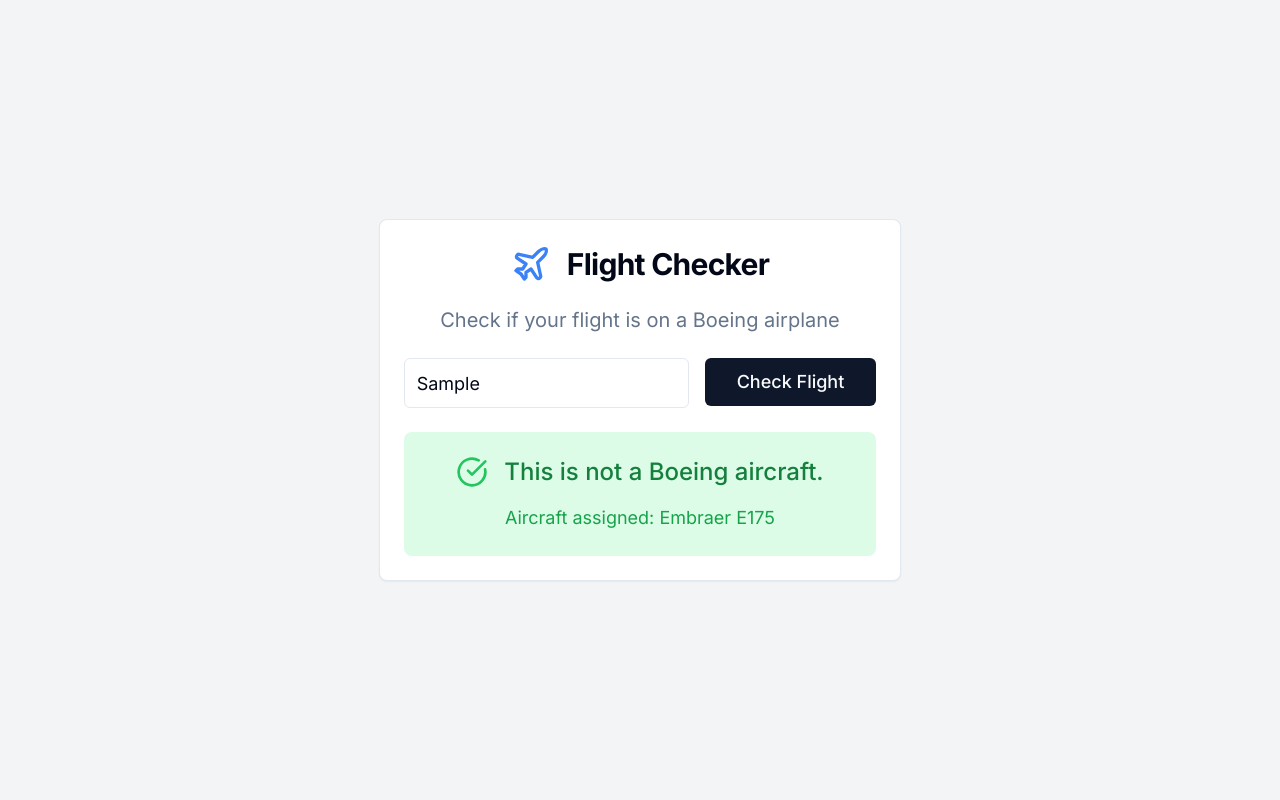
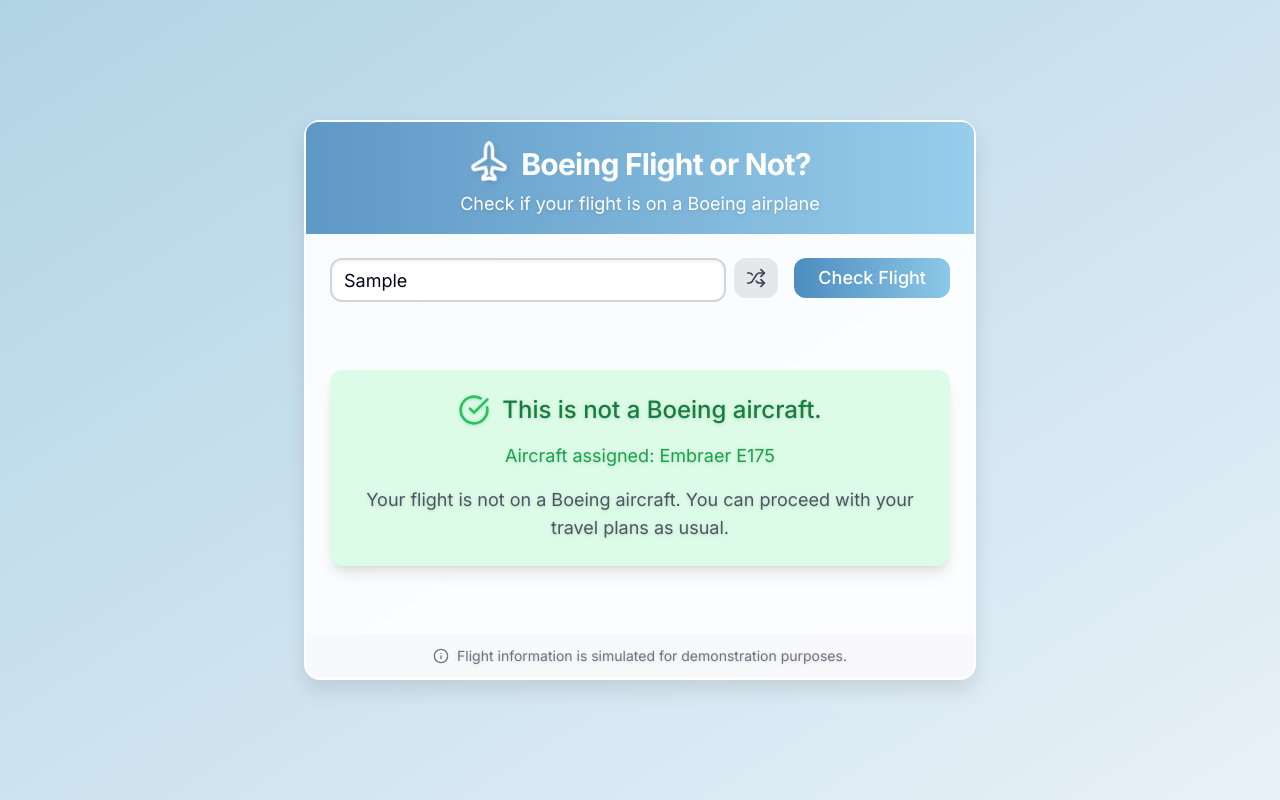
Before and after one commit to ryan-huang1/ismyplaneaboeing.info, a Next.js app in the folder is-my-plane-a-boeing/: page / in a window 1280 px wide. Both pictures are taken after typing "Sample" into the empty fields and a click on the button "Check Flight". Built offline with nearby package versions, Linux system fonts and the light colour scheme.

Commit message:
add updated compoennt

```diff
--- a/is-my-plane-a-boeing/src/app/page.tsx
+++ b/is-my-plane-a-boeing/src/app/page.tsx
@@ -2,7 +2,7 @@
 
 export default function Home() {
   return (
-    <main className="min-h-screen flex items-center justify-center bg-gray-100">
+    <main className="min-h-screen w-full bg-gray-100">
       <FlightChecker />
     </main>
   )
--- a/is-my-plane-a-boeing/src/components/FlightChecker.tsx
+++ b/is-my-plane-a-boeing/src/components/FlightChecker.tsx
@@ -3,8 +3,8 @@
 import { useState } from 'react'
 import { Button } from "@/components/ui/button"
 import { Input } from "@/components/ui/input"
-import { Card, CardContent, CardDescription, CardHeader, CardTitle } from "@/components/ui/card"
-import { Loader2, CheckCircle, XCircle, Plane, ExternalLink, AlertCircle } from "lucide-react"
+import { Card, CardContent, CardDescription, CardHeader, CardTitle, CardFooter } from "@/components/ui/card"
+import { Loader2, CheckCircle, XCircle, Plane, ExternalLink, AlertCircle, Info, Shuffle } from "lucide-react"
 
 interface FlightInfo {
   type: 'Boeing' | 'Not Boeing' | 'Not Found';
@@ -15,14 +15,14 @@
   return new Promise((resolve) => {
     setTimeout(() => {
       const random = Math.random()
-      if (random < 0.33) {
+      if (random < 1/3) {
         resolve({ type: 'Boeing', aircraft: ['Boeing 737 MAX', 'Boeing 787 Dreamliner', 'Boeing 777'][Math.floor(Math.random() * 3)] })
-      } else if (random < 0.66) {
+      } else if (random < 2/3) {
         resolve({ type: 'Not Boeing', aircraft: ['Airbus A320', 'Airbus A350', 'Embraer E175'][Math.floor(Math.random() * 3)] })
       } else {
         resolve({ type: 'Not Found' })
       }
-    }, 1500)
+    }, 200)
   })
 }
 
@@ -30,8 +30,15 @@
   return new Promise((resolve) => {
     setTimeout(() => {
       resolve()
-    }, 2000)
+    }, 200)
   })
+}
+
+const generateRandomFlightNumber = (): string => {
+  const airlines = ['AA', 'UA', 'DL', 'WN', 'BA', 'LH', 'AF', 'KL', 'EK', 'QR']
+  const airline = airlines[Math.floor(Math.random() * airlines.length)]
+  const number = Math.floor(Math.random() * 9000) + 1000
+  return `${airline}${number}`
 }
 
 export default function Component() {
@@ -70,108 +77,155 @@
     }
   }
 
+  const handleRandomFlight = () => {
+    const randomFlight = generateRandomFlightNumber()
+    setFlightNumber(randomFlight)
+  }
+
   return (
-    <div className="min-h-screen flex items-center justify-center bg-gray-100 p-4">
-      <Card className="w-full max-w-2xl mx-auto">
-        <CardHeader className="text-center">
-          <CardTitle className="text-3xl font-bold flex items-center justify-center gap-4 mb-4">
-            <Plane className="h-10 w-10 text-blue-500" />
-            Flight Checker
+    <div className="min-h-screen flex items-center justify-center bg-gradient-to-br from-[#B1D4E5] to-[#E8F1F8] p-4">
+      <Card className="w-full max-w-2xl mx-auto h-[560px] flex flex-col bg-white/90 backdrop-blur-sm border-2 border-white rounded-2xl shadow-[0_10px_20px_rgba(0,0,0,0.1)] transform perspective-1000 hover:rotate-y-1 transition-all duration-300 hover:shadow-[0_20px_30px_rgba(0,0,0,0.2)]">
+        <CardHeader className="text-center py-4 bg-gradient-to-r from-[#4C8CBF] to-[#8CC8E8] text-white rounded-t-xl relative overflow-hidden">
+          <div className="absolute inset-0 bg-white/10"></div>
+          <CardTitle className="text-3xl font-bold flex items-center justify-center gap-3 mb-2 relative z-10">
+            <Plane className="h-10 w-10 text-white transform -rotate-45 drop-shadow-md" />
+            Boeing Flight or Not?
           </CardTitle>
-          <CardDescription className="text-xl">
+          <CardDescription className="text-lg text-white relative z-10 drop-shadow">
             Check if your flight is on a Boeing airplane
           </CardDescription>
         </CardHeader>
-        <CardContent className="space-y-6">
-          <form onSubmit={handleSubmit} className="space-y-6">
+        <CardContent className="flex-grow flex flex-col justify-center space-y-6 p-6 overflow-y-auto">
+          <form onSubmit={handleSubmit} className="space-y-4">
             <div className="flex flex-col sm:flex-row space-y-4 sm:space-y-0 sm:space-x-4">
+              <div className="flex-grow flex space-x-2">
                 <Input
                   type="text"
-                placeholder="Enter flight number"
+                  placeholder="Enter flight number (e.g., AA1234)"
                   value={flightNumber}
                   onChange={(e) => setFlightNumber(e.target.value)}
                   required
-                className="flex-grow text-lg py-6"
+                  className="flex-grow text-lg py-5 border-2 border-gray-300 rounded-xl shadow-inner"
                 />
+                <Button
+                  type="button"
+                  onClick={handleRandomFlight}
+                  className="px-3 bg-gray-200 hover:bg-gray-300 text-gray-700 rounded-xl transform transition-all duration-200 hover:scale-105 active:scale-95"
+                  title="Generate random flight number"
+                >
+                  <Shuffle className="h-5 w-5" />
+                </Button>
+              </div>
               <Button
                 type="submit"
                 disabled={loading}
-                className="w-full sm:w-auto text-lg py-6 px-8"
+                className="w-full sm:w-auto text-lg py-5 px-6 bg-gradient-to-r from-[#4C8CBF] to-[#8CC8E8] text-white rounded-xl transform transition-all duration-200 hover:scale-105 hover:shadow-lg active:scale-95"
               >
-                {loading ? <Loader2 className="h-6 w-6 animate-spin" /> : 'Check Flight'}
+                {loading ? <Loader2 className="h-5 w-5 animate-spin" /> : 'Check Flight'}
               </Button>
             </div>
           </form>
-          {result && (
-            <div className={`p-6 rounded-lg ${
-              result.type === 'Boeing' ? 'bg-red-100' :
-              result.type === 'Not Boeing' ? 'bg-green-100' :
-              'bg-yellow-100'
+          <div className="flex-grow flex items-center justify-center">
+            {result ? (
+              <div className={`w-full p-6 rounded-xl shadow-lg transform transition-all duration-300 ${
+                result.type === 'Boeing' ? 'bg-[#E8F1F8] hover:bg-[#D1E5F0]' :
+                result.type === 'Not Boeing' ? 'bg-green-100 hover:bg-green-200' :
+                'bg-yellow-100 hover:bg-yellow-200'
               }`}>
-              <div className="flex flex-row items-center justify-center space-x-4 mb-4">
+                <div className="flex flex-col items-center justify-center space-y-4">
+                  <div className="flex items-center justify-center space-x-3">
                     {result.type === 'Boeing' && (
                       <>
-                    <XCircle className="text-red-500 h-8 w-8 flex-shrink-0" />
-                    <span className="text-red-700 text-2xl font-medium">This is a Boeing aircraft.</span>
+                        <AlertCircle className="text-orange-500 h-8 w-8 flex-shrink-0 drop-shadow" />
+                        <span className="text-orange-700 text-2xl font-medium drop-shadow">This is a Boeing aircraft.</span>
                       </>
                     )}
                     {result.type === 'Not Boeing' && (
                       <>
-                    <CheckCircle className="text-green-500 h-8 w-8 flex-shrink-0" />
-                    <span className="text-green-700 text-2xl font-medium">This is not a Boeing aircraft.</span>
+                        <CheckCircle className="text-green-500 h-8 w-8 flex-shrink-0 drop-shadow" />
+                        <span className="text-green-700 text-2xl font-medium drop-shadow">This is not a Boeing aircraft.</span>
                       </>
                     )}
                     {result.type === 'Not Found' && (
                       <>
-                    <AlertCircle className="text-yellow-500 h-8 w-8 flex-shrink-0" />
-                    <span className="text-yellow-700 text-2xl font-medium">Flight not found. Please check the number.</span>
+                        <AlertCircle className="text-yellow-500 h-8 w-8 flex-shrink-0 drop-shadow" />
+                        <span className="text-yellow-700 text-2xl font-medium drop-shadow">Flight not found.</span>
                       </>
                     )}
                   </div>
                   {result.aircraft && (
                     <p className={`text-center text-lg ${
-                  result.type === 'Boeing' ? 'text-red-600' : 'text-green-600'
-                }`}>
+                      result.type === 'Boeing' ? 'text-orange-600' : 'text-green-600'
+                    } drop-shadow`}>
                       Aircraft assigned: {result.aircraft}
                     </p>
                   )}
                   {result.type === 'Boeing' && (
-                <div className="mt-6 space-y-4">
-                  <p className="text-gray-700 text-lg text-center">
-                    If you prefer not to fly on a Boeing aircraft, you can explore rebooking options.
+                    <p className="text-orange-700 text-lg text-center drop-shadow">
+                      You are flying on a Boeing aircraft. Be aware of recent safety concerns and consider exploring alternative options.
                     </p>
+                  )}
+                  {result.type === 'Not Boeing' && (
+                    <p className="text-gray-600 text-lg text-center drop-shadow">
+                      Your flight is not on a Boeing aircraft. You can proceed with your travel plans as usual.
+                    </p>
+                  )}
+                  {result.type === 'Not Found' && (
+                    <p className="text-gray-700 text-lg text-center drop-shadow">
+                      If you don't have a flight booked, you can book a trip with our partner.
+                    </p>
+                  )}
+                  {(result.type === 'Boeing' || result.type === 'Not Found') && (
                     <Button
                       onClick={handleRebook}
                       disabled={rebooking || partnerWebsiteOpened}
-                    className="w-full bg-blue-500 hover:bg-blue-600 text-white text-lg py-6"
+                      className="w-full bg-gradient-to-r from-[#4C8CBF] to-[#8CC8E8] hover:from-[#3A6D94] hover:to-[#6BA5C8] text-white text-lg py-3 mt-4 rounded-xl transform transition-all duration-200 hover:scale-105 hover:shadow-lg active:scale-95"
                     >
                       {rebooking ? (
                         <>
-                        <Loader2 className="mr-2 h-6 w-6 animate-spin" />
+                          <Loader2 className="mr-2 h-5 w-5 animate-spin" />
                           Opening partner site...
                         </>
                       ) : partnerWebsiteOpened ? (
                         <>
-                        <CheckCircle className="mr-2 h-6 w-6" />
+                          <CheckCircle className="mr-2 h-5 w-5" />
                           Partner site opened
                         </>
                       ) : (
                         <>
-                        <ExternalLink className="mr-2 h-6 w-6" />
-                        Explore rebooking options
+                          <ExternalLink className="mr-2 h-5 w-5" />
+                          {result.type === 'Boeing' ? 'Explore non-Boeing options' : 'Book a trip with our partner'}
                         </>
                       )}
                     </Button>
+                  )}
                   {partnerWebsiteOpened && (
-                    <p className="text-gray-600 text-lg text-center">
+                    <p className="text-gray-600 text-sm text-center mt-2 drop-shadow">
                       Partner website opened in a new tab.
                     </p>
                   )}
                 </div>
+              </div>
+            ) : (
+              <div className="text-center text-gray-600 space-y-3 bg-white/50 p-6 rounded-xl shadow-inner">
+                <p className="text-xl font-semibold drop-shadow">How to use the Aircraft Checker:</p>
+                <ol className="list-decimal list-inside text-left space-y-1 text-sm">
+                  <li className="drop-shadow">Enter your flight number (e.g., AA1234) in the input field above, or click the random button to generate one.</li>
+                  <li className="drop-shadow">Click the "Check Flight" button to see if your flight is on a Boeing aircraft.</li>
+                  <li className="drop-shadow">If your flight is not found, you can book a trip with our partner.</li>
+                </ol>
+                <p className="text-xs italic mt-3 drop-shadow">Note: This tool is for informational purposes only. Always confirm details with your airline and make informed decisions about your travel plans.</p>
+              </div>
             )}
           </div>
-          )}
         </CardContent>
+        <CardFooter className="text-center text-sm text-gray-500 py-3 bg-gray-100/50 rounded-b-xl relative overflow-hidden">
+          <div className="absolute inset-0 bg-white/10"></div>
+          <div className="w-full flex items-center justify-center space-x-2 relative z-10">
+            <Info className="h-4 w-4" />
+            <span className="drop-shadow">Flight information is simulated for demonstration purposes.</span>
+          </div>
+        </CardFooter>
       </Card>
     </div>
   )
```
Lines whose indentation alone changed are shown as unchanged.
